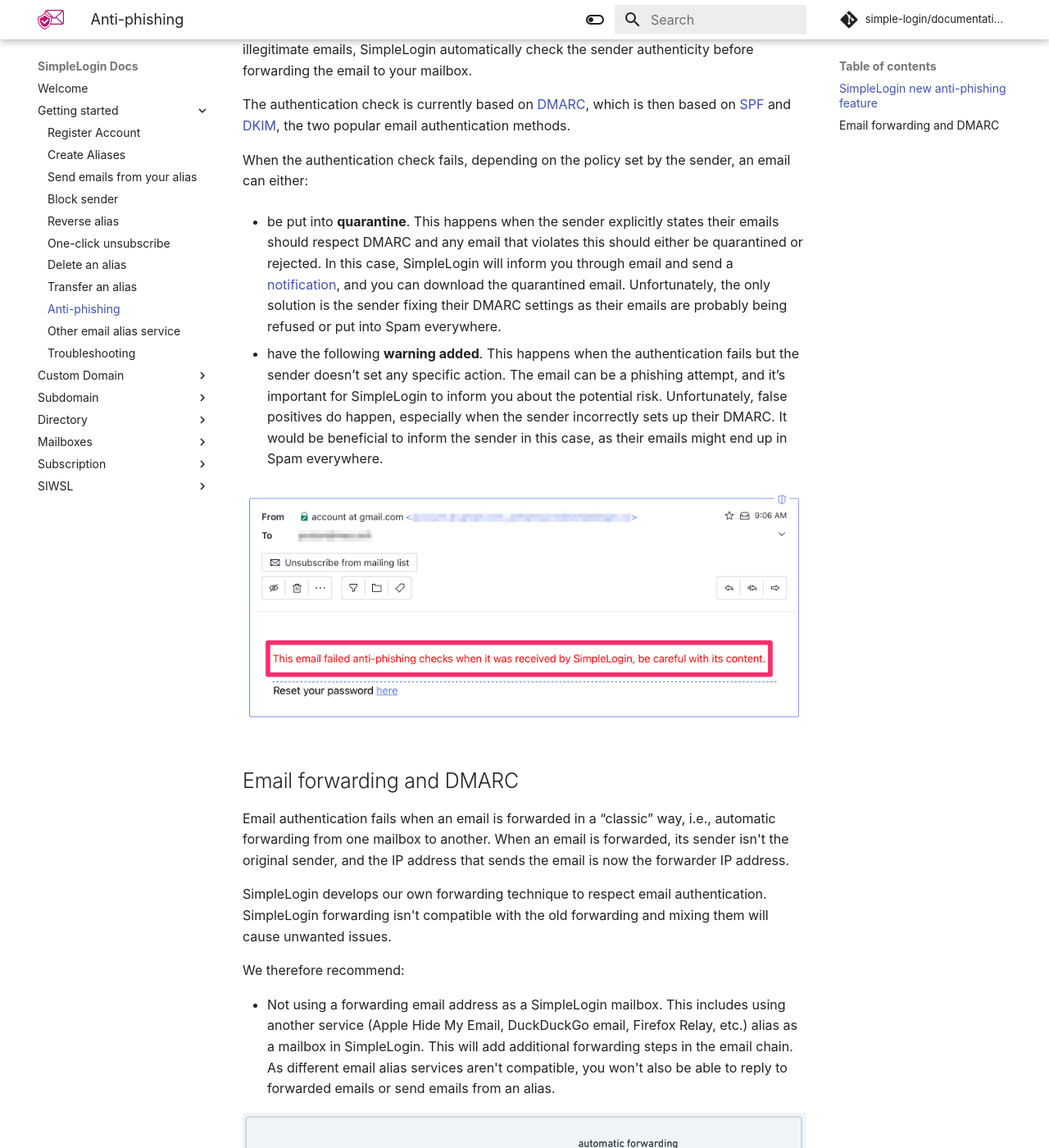
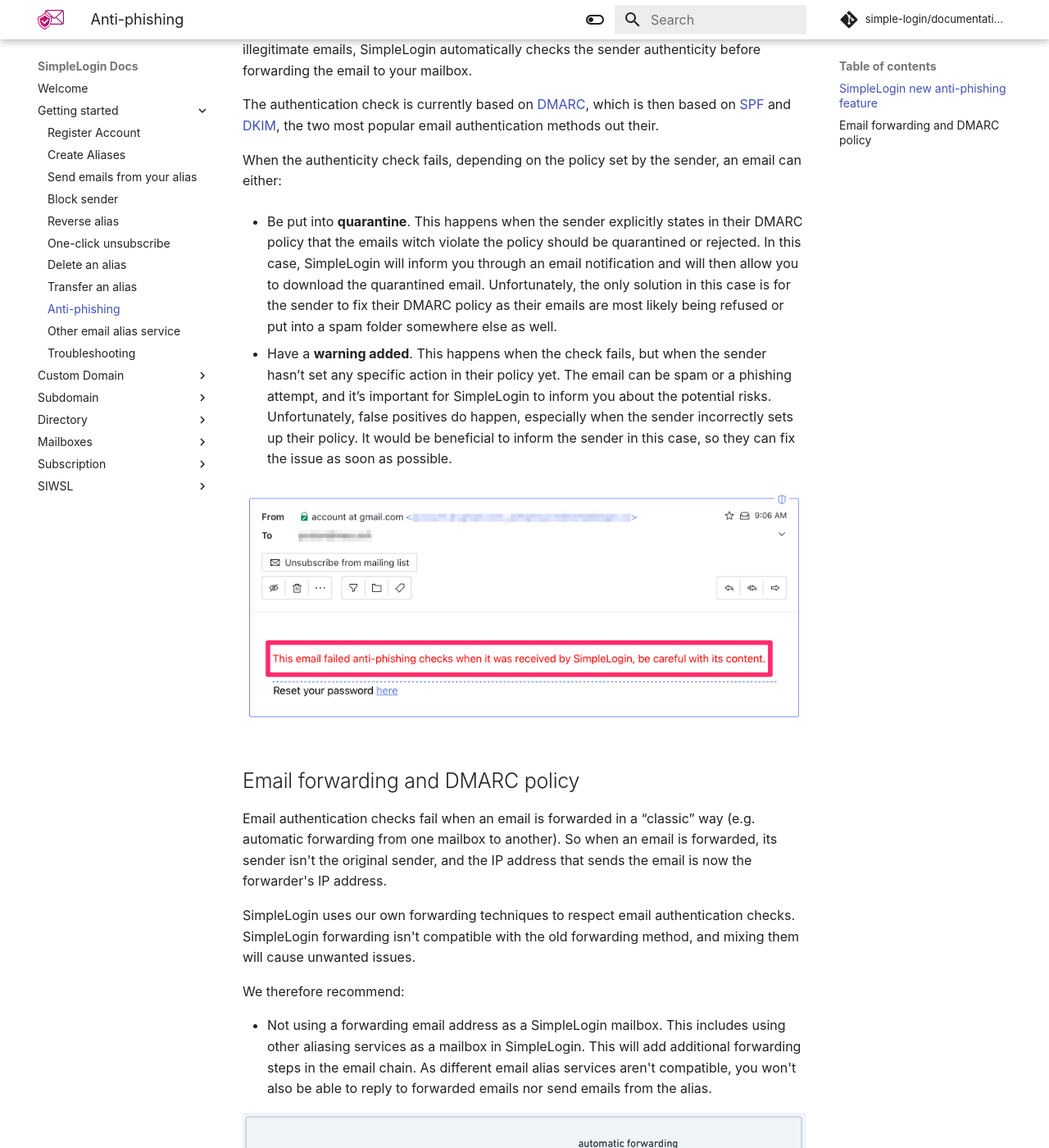
Before and after one commit to simple-login/documentation, an MkDocs documentation site: the page built from docs/getting-started/anti-phishing.md, in a window 1280 px wide and 1400 px high, scrolled down 208 px. Shown: the whole window at 82% size. Built offline with MkDocs 1.6.1 and Material for MkDocs 9.7.7, drawn with Linux system fonts in a browser that asks for light colours; comment, search, counter and statistics services are not loaded; some of the changed text lies outside the part shown.

Commit message:
Update anti-phishing.md

```diff
--- a/docs/getting-started/anti-phishing.md
+++ b/docs/getting-started/anti-phishing.md
@@ -1,29 +1,29 @@
 ## SimpleLogin new anti-phishing feature
 
-Most emails on Internet are spams and phishing attempts. To not forward unwanted and illegitimate emails, SimpleLogin automatically check the sender authenticity before forwarding the email to your mailbox.
+Most emails on the internet are spam and phishing attempts. To not forward unwanted and illegitimate emails, SimpleLogin automatically checks the sender authenticity before forwarding the email to your mailbox.
 
-The authentication check is currently based on [DMARC](https://en.wikipedia.org/wiki/DMARC), which is then based on [SPF](https://en.wikipedia.org/wiki/Sender_Policy_Framework) and [DKIM](https://en.wikipedia.org/wiki/DomainKeys_Identified_Mail), the two popular email authentication methods.
+The authentication check is currently based on [DMARC](https://en.wikipedia.org/wiki/DMARC), which is then based on [SPF](https://en.wikipedia.org/wiki/Sender_Policy_Framework) and [DKIM](https://en.wikipedia.org/wiki/DomainKeys_Identified_Mail), the two most popular email authentication methods out their.
 
-When the authentication check fails, depending on the policy set by the sender, an email can either:
+When the authenticity check fails, depending on the policy set by the sender, an email can either:
 
-- be put into **quarantine**. This happens when the sender explicitly states their emails should respect DMARC and any email that violates this should either be quarantined or rejected. In this case, SimpleLogin will inform you through email and send a [notification](https://app.simplelogin.io/dashboard/notifications), and you can download the quarantined email. Unfortunately, the only solution is the sender fixing their DMARC settings as their emails are probably being refused or put into Spam everywhere.
+- Be put into **quarantine**. This happens when the sender explicitly states in their DMARC policy that the emails witch violate the policy should be quarantined or rejected. In this case, SimpleLogin will inform you through an email notification and will then allow you to download the quarantined email. Unfortunately, the only solution in this case is for the sender to fix their DMARC policy as their emails are most likely being refused or put into a spam folder somewhere else as well.
 
-- have the following **warning added**. This happens when the authentication fails but the sender doesn’t set any specific action. The email can be a phishing attempt, and it’s important for SimpleLogin to inform you about the potential risk. Unfortunately, false positives do happen, especially when the sender incorrectly sets up their DMARC. It would be beneficial to inform the sender in this case, as their emails might end up in Spam everywhere.
+- Have a **warning added**. This happens when the check fails, but when the sender hasn’t set any specific action in their policy yet. The email can be spam or a phishing attempt, and it’s important for SimpleLogin to inform you about the potential risks. Unfortunately, false positives do happen, especially when the sender incorrectly sets up their policy. It would be beneficial to inform the sender in this case, so they can fix the issue as soon as possible.
 
 ![](anti-phishing/section.png)
 
-## Email forwarding and DMARC
+## Email forwarding and DMARC policy
 
-Email authentication fails when an email is forwarded in a “classic” way, i.e., automatic forwarding from one mailbox to another. When an email is forwarded, its sender isn't the original sender, and the IP address that sends the email is now the forwarder IP address.
+Email authentication checks fail when an email is forwarded in a “classic” way (e.g. automatic forwarding from one mailbox to another). So when an email is forwarded, its sender isn't the original sender, and the IP address that sends the email is now the forwarder's IP address.
 
-SimpleLogin develops our own forwarding technique to respect email authentication. SimpleLogin forwarding isn't compatible with the old forwarding and mixing them will cause unwanted issues.
+SimpleLogin uses our own forwarding techniques to respect email authentication checks. SimpleLogin forwarding isn't compatible with the old forwarding method, and mixing them will cause unwanted issues.
 
 We therefore recommend:
 
--	Not using a forwarding email address as a SimpleLogin mailbox. This includes using another service (Apple Hide My Email, DuckDuckGo email, Firefox Relay, etc.) alias as a mailbox in SimpleLogin. This will add additional forwarding steps in the email chain. As different email alias services aren't compatible, you won't also be able to reply to forwarded emails or send emails from an alias.
+-	Not using a forwarding email address as a SimpleLogin mailbox. This includes using other aliasing services as a mailbox in SimpleLogin. This will add additional forwarding steps in the email chain. As different email alias services aren't compatible, you won't also be able to reply to forwarded emails nor send emails from the alias.
 
 ![](anti-phishing/mailbox-is-alias.png)
 
--	Not auto-forwarding your old mailbox to a SimpleLogin alias. Some mailbox services rewrite the email headers when forwarding the email, which interferes with the SimpleLogin alias system. This setup is often used when you want to automatically forward emails received by an old mailbox to a new mailbox. We suggest just forwarding the emails to the new mailbox in this case, or if you don’t want the old mailbox to "know" about the new one, create an additional mailbox just for the purpose of forwarding the emails.
+-	Not auto-forwarding your old mailbox to a SimpleLogin alias. Some mailbox services rewrite the email headers when forwarding the email, which interferes with the SimpleLogin's alias system. This setup is often used when you want to automatically forward emails received by an old mailbox to a new mailbox. We suggest just forwarding the emails to the new mailbox in this case, or if you don’t want the old mailbox to know about the new one, create an additional mailbox just for this purpose then.
 
 ![](anti-phishing/old-mailbox.png)
```
